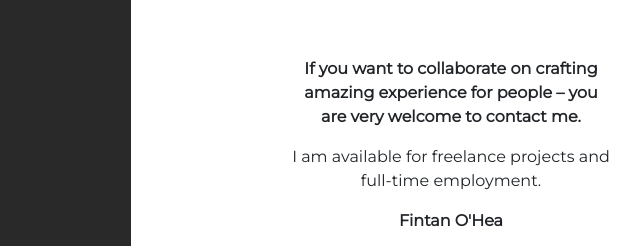
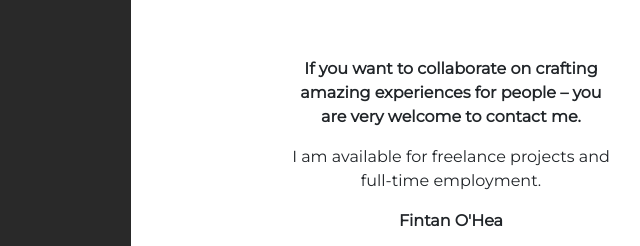
Before and after one commit to fintanohea/portfolio, a website: page index.html in a window 1280 px wide. Shown: the part 2923-3169 px from the top of the page, 509-1149 px from the left. Drawn offline with nearby package versions, Linux system fonts and the light colour scheme.

Commit message:
fixing typo

```diff
--- a/index.html
+++ b/index.html
@@ -265,7 +265,7 @@
                 <div class="contact-section-content text-center">
                     <p>
                         <strong>
-                            If you want to collaborate on crafting amazing experience for people – you are very welcome to contact me.
+                            If you want to collaborate on crafting amazing experiences for people – you are very welcome to contact me.
                         </strong>
                     </p>
                     <p>
```
